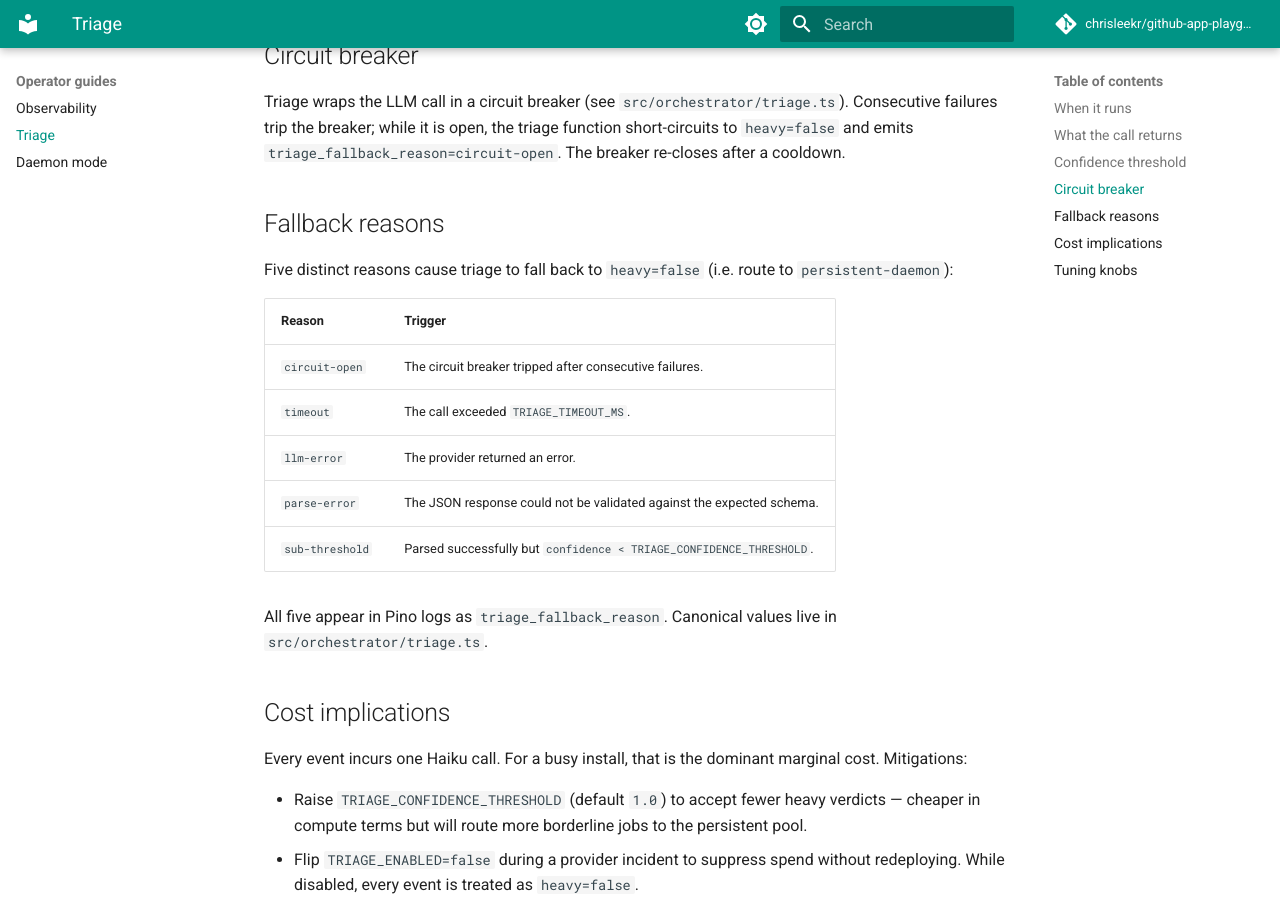
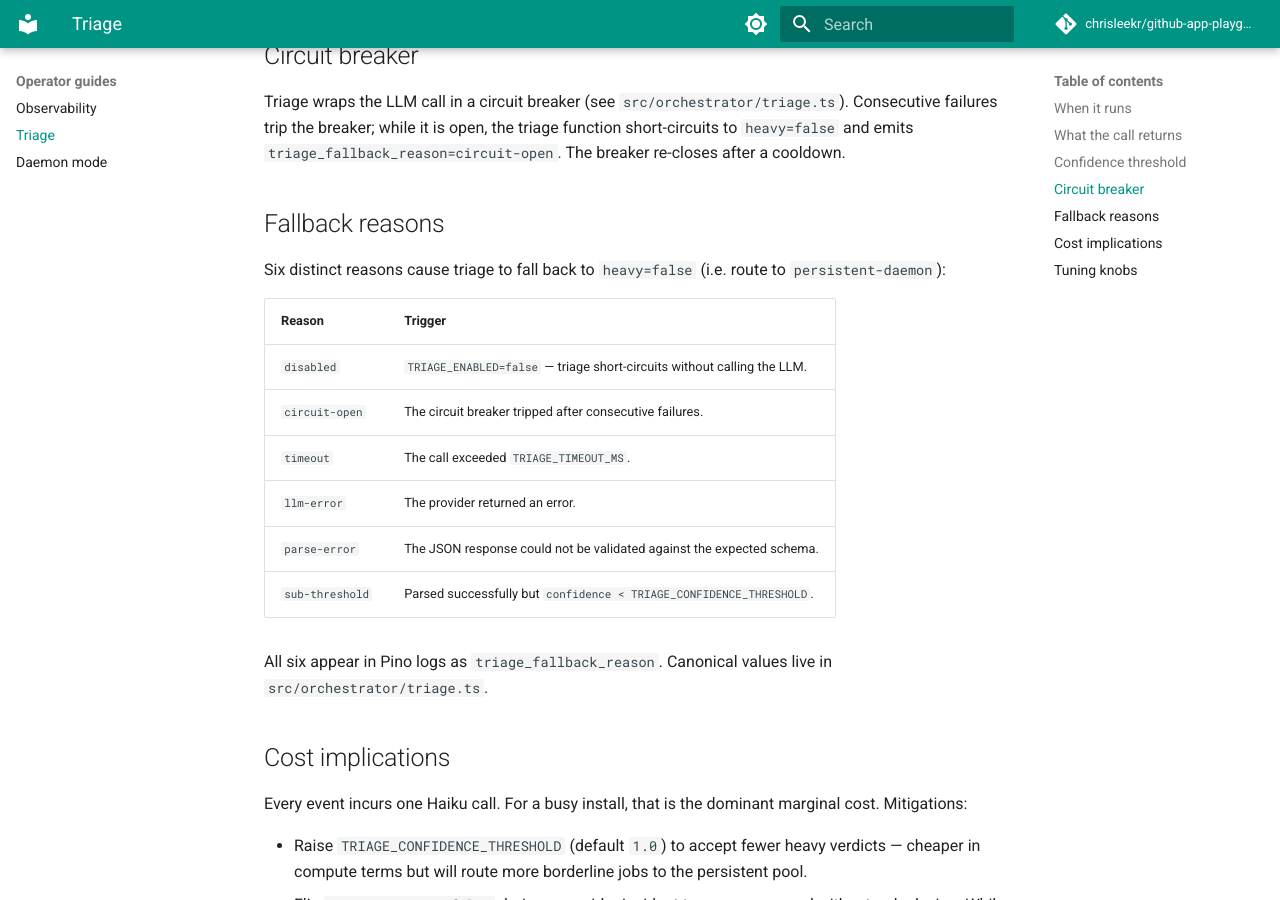
Before and after one commit to chrisleekr/github-app-playground, an MkDocs documentation site: the page built from docs/TRIAGE.md, in a window 1280 px wide and 900 px high, scrolled down 877 px. Built offline with MkDocs 1.6.1 and Material for MkDocs 9.7.7, drawn with Linux system fonts in a browser that asks for light colours; comment, search, counter and statistics services are not loaded.

Commit message:
fix(review): address copilot comments on dispatch collapse PR
- docs: add missing 'disabled' triage fallback reason (6 not 5)
- docs: document ephemeral-daemon-overflow dual-condition trigger
- docs: align triageRate(days) description with query semantics
- daemon: guard DAEMON_MAX_CONCURRENT_JOBS parse against NaN
- history: hardcode dispatch_mode/dispatch_target to 'daemon' for invariant safety

```diff
--- a/docs/TRIAGE.md
+++ b/docs/TRIAGE.md
@@ -22,17 +22,18 @@ Triage wraps the LLM call in a circuit breaker (see `src/orchestrator/triage.ts`
 
 ## Fallback reasons
 
-Five distinct reasons cause triage to fall back to `heavy=false` (i.e. route to `persistent-daemon`):
+Six distinct reasons cause triage to fall back to `heavy=false` (i.e. route to `persistent-daemon`):
 
-| Reason          | Trigger                                                               |
-| --------------- | --------------------------------------------------------------------- |
-| `circuit-open`  | The circuit breaker tripped after consecutive failures.               |
-| `timeout`       | The call exceeded `TRIAGE_TIMEOUT_MS`.                                |
-| `llm-error`     | The provider returned an error.                                       |
-| `parse-error`   | The JSON response could not be validated against the expected schema. |
-| `sub-threshold` | Parsed successfully but `confidence < TRIAGE_CONFIDENCE_THRESHOLD`.   |
+| Reason          | Trigger                                                                 |
+| --------------- | ----------------------------------------------------------------------- |
+| `disabled`      | `TRIAGE_ENABLED=false` — triage short-circuits without calling the LLM. |
+| `circuit-open`  | The circuit breaker tripped after consecutive failures.                 |
+| `timeout`       | The call exceeded `TRIAGE_TIMEOUT_MS`.                                  |
+| `llm-error`     | The provider returned an error.                                         |
+| `parse-error`   | The JSON response could not be validated against the expected schema.   |
+| `sub-threshold` | Parsed successfully but `confidence < TRIAGE_CONFIDENCE_THRESHOLD`.     |
 
-All five appear in Pino logs as `triage_fallback_reason`. Canonical values live in `src/orchestrator/triage.ts`.
+All six appear in Pino logs as `triage_fallback_reason`. Canonical values live in `src/orchestrator/triage.ts`.
 
 ## Cost implications
 
```
Also changed, not shown: docs/OBSERVABILITY.md (+3 -3 lines), 2 other files.
